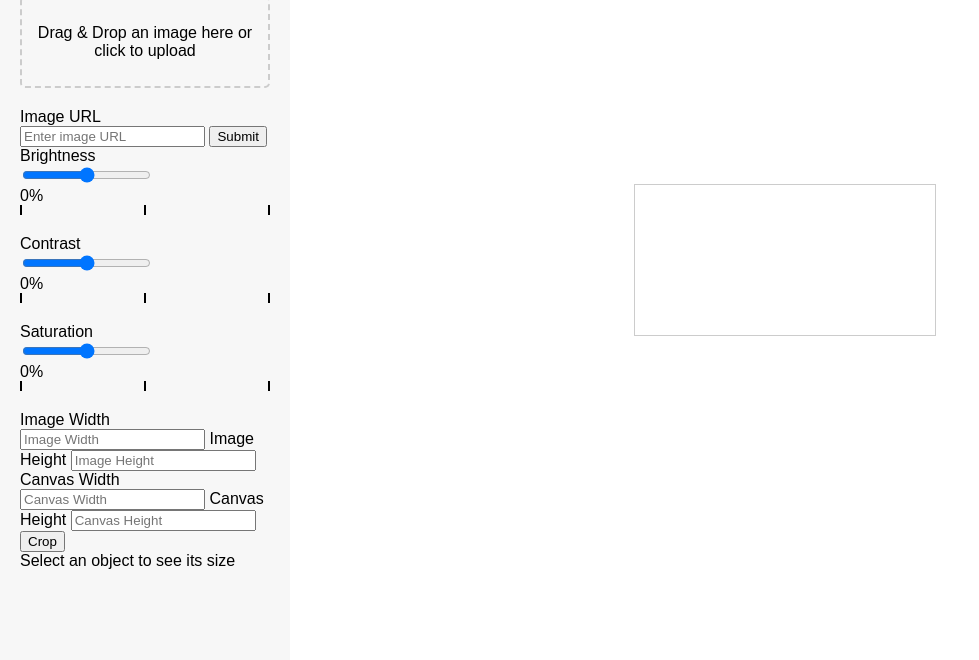
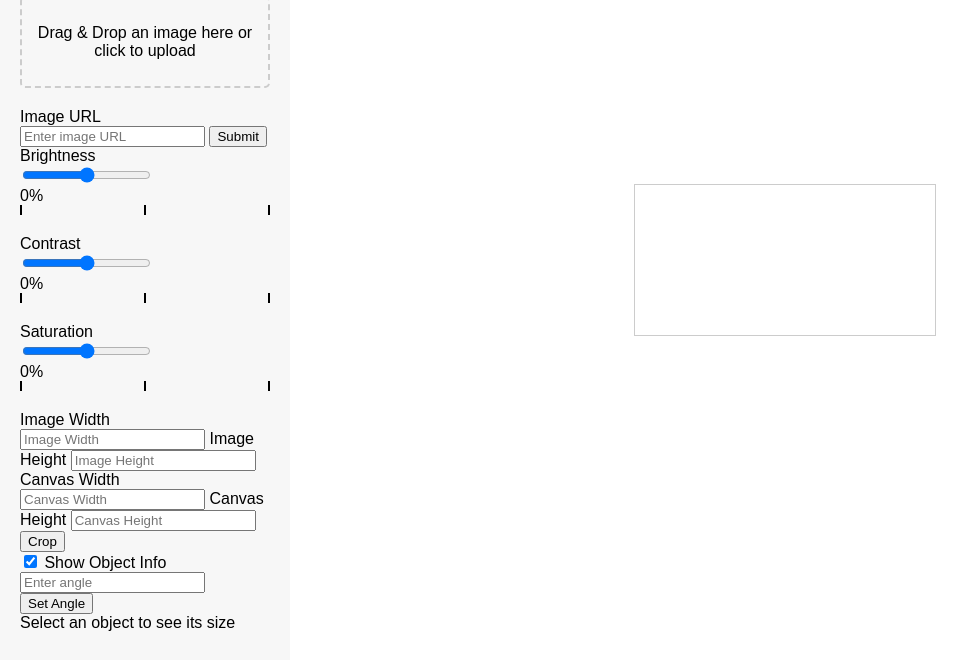
Before and after one commit to YuushaExa/image, a plain HTML site: page index.html in a window 1280 px wide. Shown: the part 140-800 px from the top of the page, without its empty margins (0-979 px from the left). Drawn offline with Linux system fonts and the light colour scheme; a script that the page names is missing.

Commit message:
Update index.html

```diff
--- a/index.html
+++ b/index.html
@@ -66,6 +66,16 @@
 
             <button id="crop-btn">Crop</button>
 
+             <div>
+        <label>
+            <input type="checkbox" id="toggleInfo" checked> Show Object Info
+        </label>
+    </div>
+    <div>
+        <input type="number" id="angleInput" placeholder="Enter angle">
+        <button onclick="setObjectAngle()">Set Angle</button>
+    </div>
+
              <div id="objectInfo">Select an object to see its size</div>
         </div>
         <div class="main-content">
```
